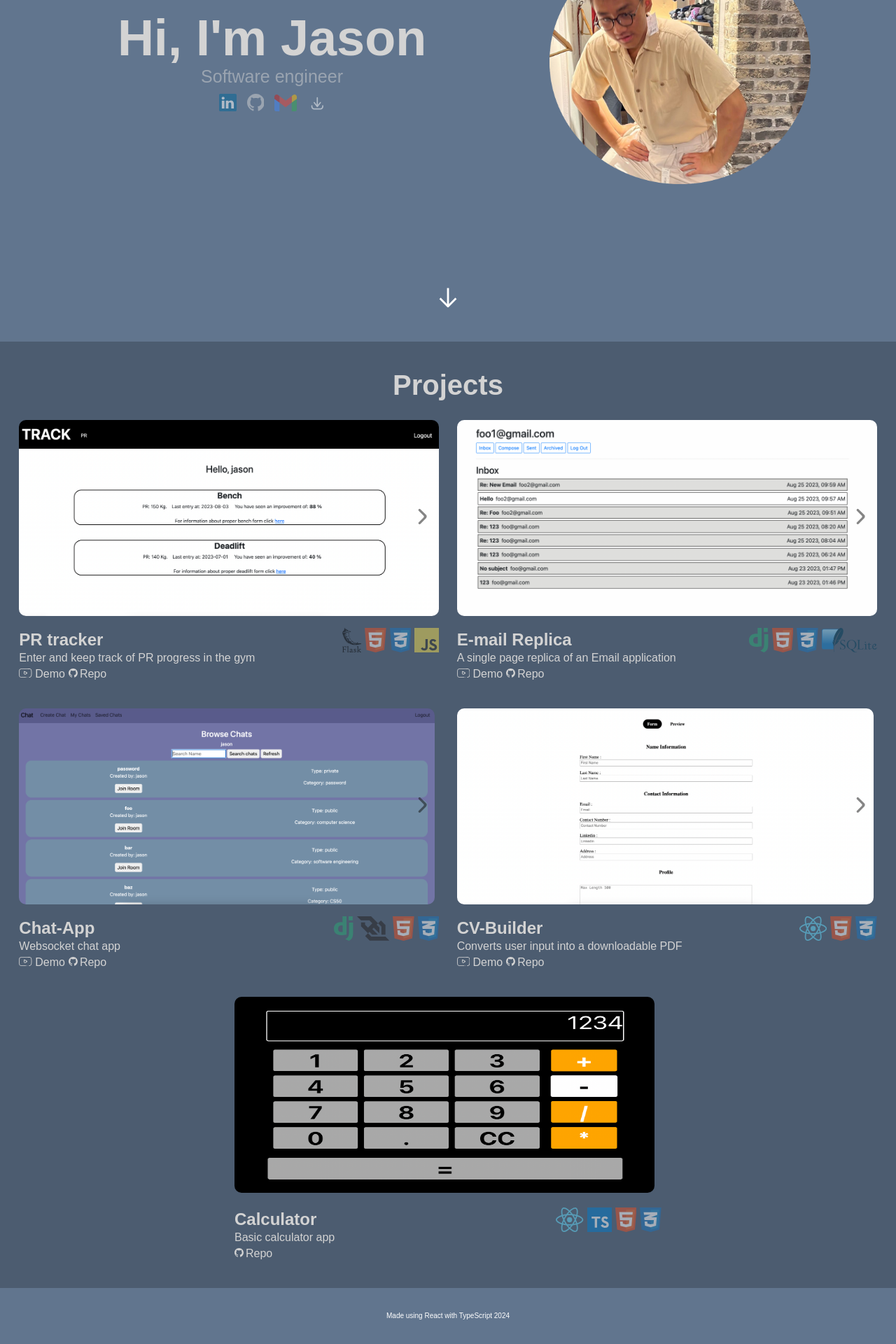
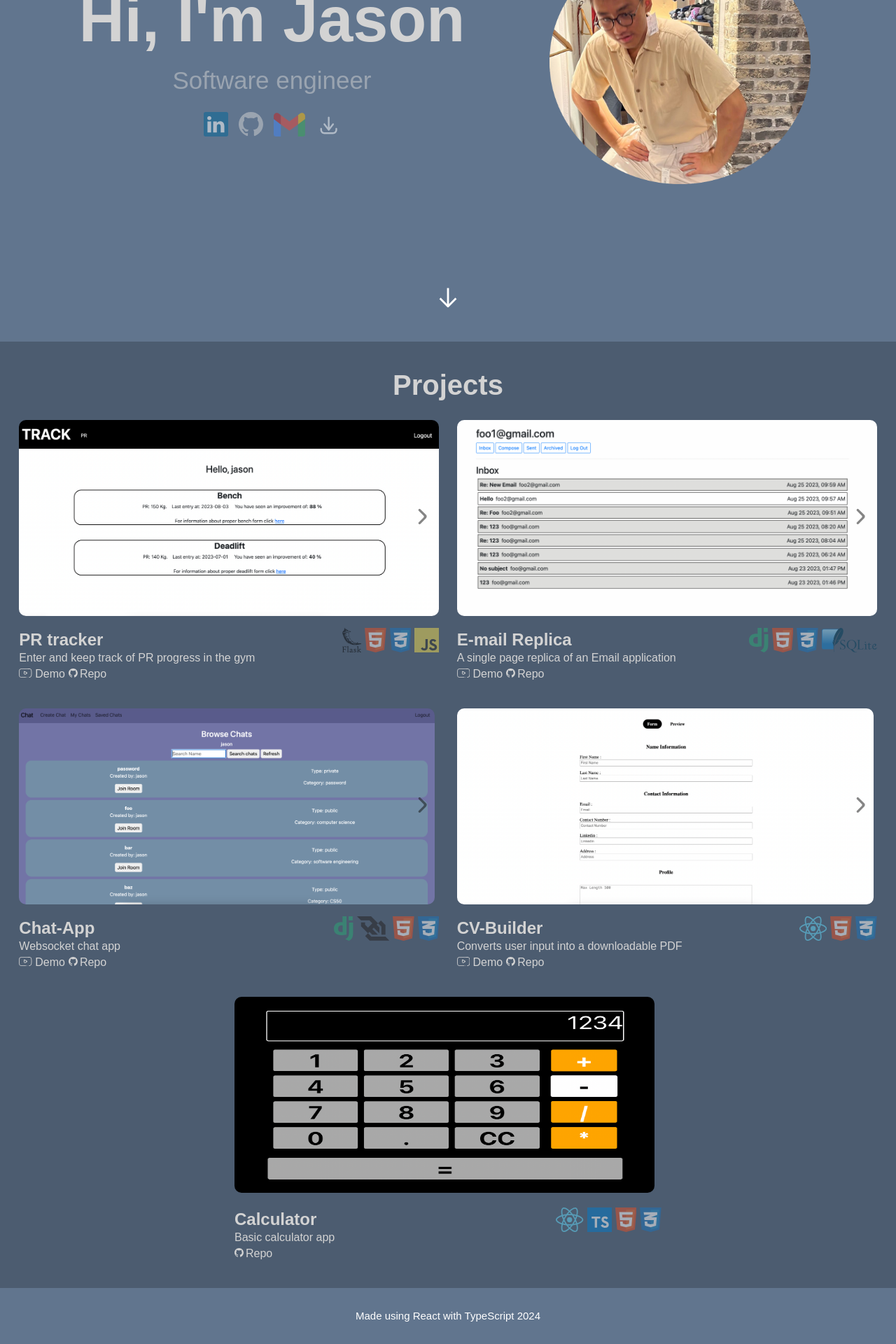
Before and after one commit to JC33340/portfolioPage, a React (Create React App) app in the folder portfolio-page/: page / in a window 1280 px wide. Shown: the part 304-2224 px from the top of the page at 70% size. Built offline with nearby package versions, Linux system fonts and the light colour scheme.

Commit message:
made about section bigger

```diff
--- a/portfolio-page/src/App.css
+++ b/portfolio-page/src/App.css
@@ -158,10 +158,11 @@ html{
 
 .about-left-side{
   padding-left:80px;
+  row-gap: 15px;
 }
 
 .name{
-  font-size: 80px;
+  font-size: 200px;
   font-weight: 800;
   width: fit-content;
   animation-name:entranceLeft;
@@ -178,7 +179,7 @@ html{
   animation: entranceAboutText 2s;
   animation-fill-mode: backwards;
   opacity: 0.5;
-  font-size: 25px;
+  font-size: 35px;
   animation-delay: 0.1s;
 }
 
@@ -224,13 +225,13 @@ html{
     height: 280px;
   }
   .name{
-    font-size: 50px;
+    font-size: 40px;
   }
 }
 
 @media only screen and (max-width:1600px) and (min-width:851px){
   .name{
-    font-size: 72px;
+    font-size: 90px;
   }
 }
 
@@ -259,7 +260,7 @@ html{
 }
 
 .about-svg svg{
-  height:25px;
+  height:35px;
   opacity: 0.5;
 }
 
@@ -531,7 +532,7 @@ footer{
   background-color: #61758E;
   color:white;
   height:5rem;
-  font-size: 10px;
+  font-size: 15px;
 }
 
 .scroll-show{
```
